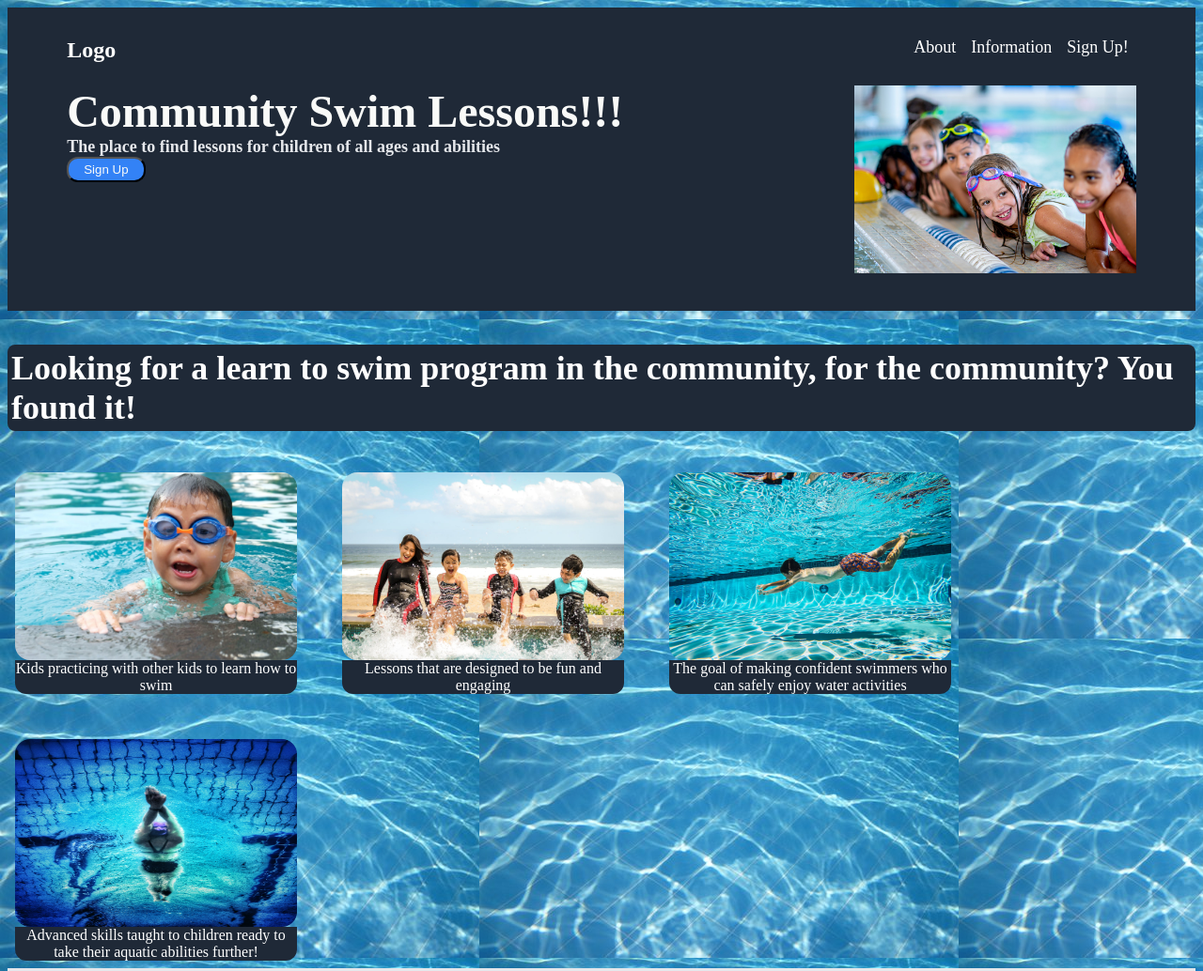
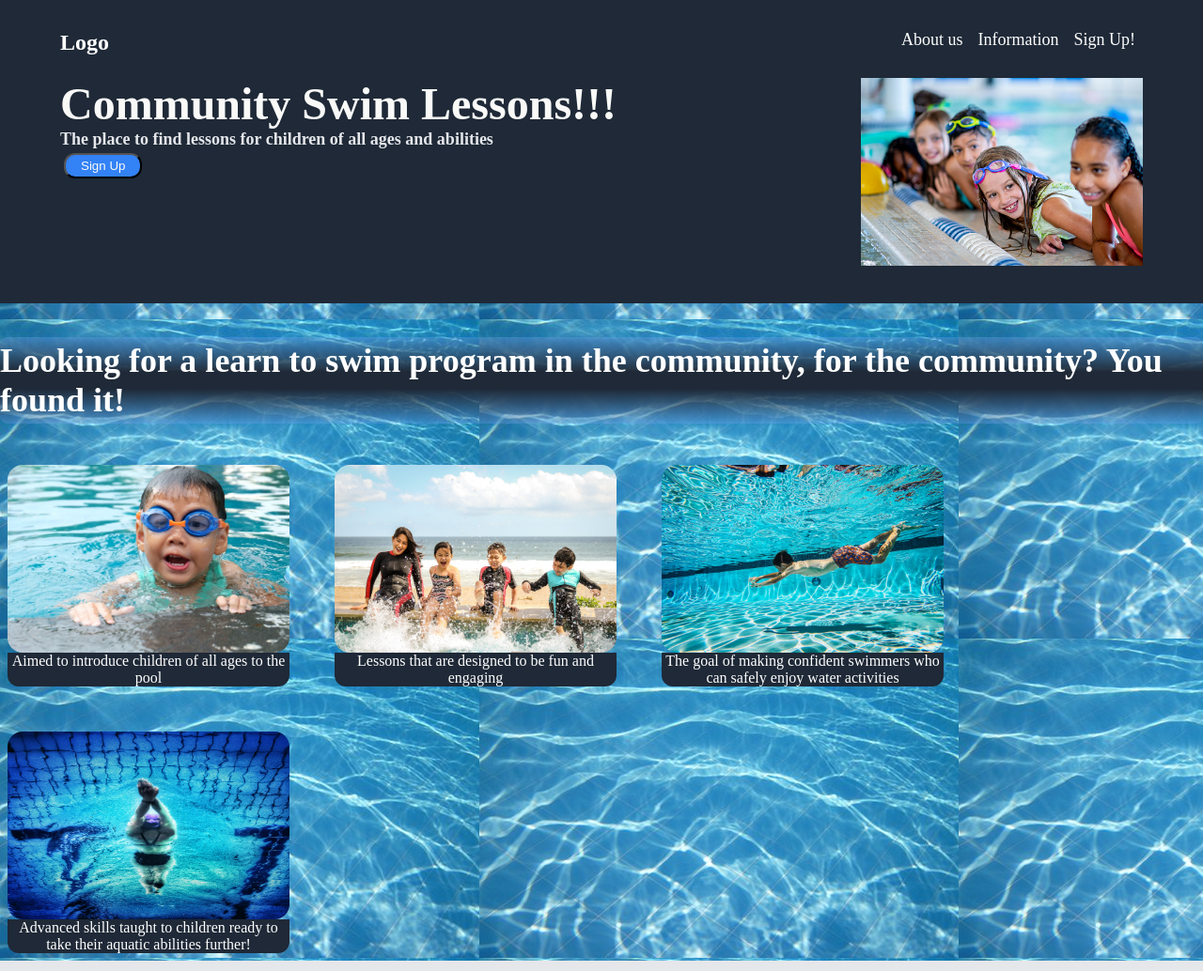
Before and after one commit to jsun3886/Swim-Lesson-Landing-Page, a plain HTML site: page index.html in a window 1280 px wide. Shown: the top 1034 px of the page at 94% size. Drawn offline with Linux system fonts and the light colour scheme.

Commit message:
Add gradient to the content title background
makes the title for the content pop away fromthe background

```diff
--- a/index.html
+++ b/index.html
@@ -8,11 +8,12 @@
     <link rel="stylesheet" href="style.css">
 </head>
 <body>
+
     <div class="header">
         <div class="logo">
             <p>Logo</p>
             <div class="nav_links">
-                <a>About</a>
+                <a>About us</a>
                 <a>Information</a>
                 <a>Sign Up!</a>
             </div>
@@ -32,7 +33,7 @@
         <div class="infoCards">
             <div class ="infoCard">
                 <img src="imgages/youngChildWithGoggles.jpeg">
-                <div>Kids practicing with other kids to learn how to swim</div>
+                <div>Aimed to introduce children of all ages to the pool</div>
             </div>
             <div class ="infoCard">
                 <img src="imgages/groupKick.jpeg">
@@ -60,7 +61,7 @@
         <button class="signUpButton">Sign Up</button>
     </div>
     <div class="footer">
-        Copyright  jsun3886
+        Copyright  Joshua Sunday
     </div>
 </body>
 </html>
--- a/style.css
+++ b/style.css
@@ -5,7 +5,7 @@ body {
 
   min-height: 100vh;
   background-image: url("imgages/poolBackground.jpg");
-
+  margin: 0;
 }
 /* The header section of the CSS Style                        */
 .header{
@@ -73,6 +73,7 @@ a{
     padding: 4px;
     padding-left: 16px;
     padding-right: 16px;
+    margin:4px;
 
 
 }
@@ -90,9 +91,12 @@ a{
 .content p{
     font-size:36px ;
     font-weight: 900;
-    background-color: #1f2937;
+    background: linear-gradient(180deg, rgba(120, 167, 247, 0.3) 0%, #1f2937 40%,#1f2937 60%, rgba(120, 167, 247, 0.3) 100%);
+    /*background-color: #1f2937;*/
     border-radius: 8px;
     padding: 4px;
+    padding-left: 0;
+    padding-right: 0;
 
 
 }
```
